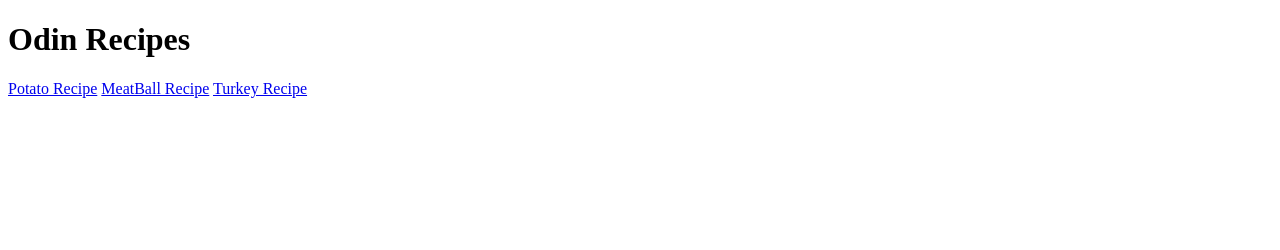
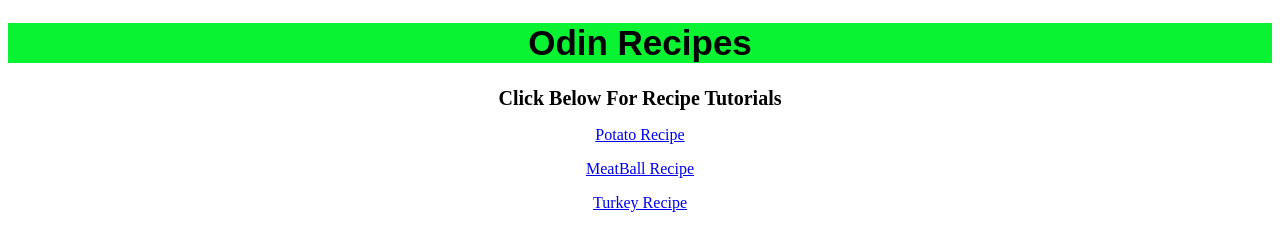
Before and after one commit to PhuxWil/odin-recipes, a plain HTML site: page index.html in a window 1280 px wide. Drawn offline with Linux system fonts and the light colour scheme.

Commit message:
Add recipes and index.html

```diff
--- a/index.html
+++ b/index.html
@@ -3,12 +3,17 @@
 <head>
     <meta charset="UTF-8">
     <meta name="viewport" content="width=<device-width>, initial-scale=1.0">
-    <title>Document</title>
+    <title>Odin-Recipes</title>
+    <link rel="stylesheet" href = "styles.css">
 </head>
 <body>
     <h1>Odin Recipes</h1>
-    <a href="recipes/potato.html">Potato Recipe</a>
-    <a href="recipes/meatball.html">MeatBall Recipe</a>
-    <a href="recipes/turkey.html">Turkey Recipe</a>
+    <h2>Click Below For Recipe Tutorials</h2>
+    <div id="recipes">
+        <a href="recipes/potato.html">Potato Recipe</a><p></p>
+        <a href="recipes/meatball.html">MeatBall Recipe</a><p></p>
+        <a href="recipes/turkey.html">Turkey Recipe</a><p></p>
+    </div>
+
 </body>
 </html>
--- /dev/null
+++ b/recipes/m_styles.css
@@ -0,0 +1,5 @@
+h1{
+    text-align: center;
+    font-weight: bold;
+    background-color: lemonchiffon;
+}
--- /dev/null
+++ b/styles.css
@@ -0,0 +1,16 @@
+h1{
+    font-size: 35px;
+    font-family: sans-serif;
+    font-stretch: semi-condensed;
+    text-align: center;
+    color: black;
+    background-color: #09f333;
+    font-weight: 650;
+}
+h2{
+    font-size: 20px;
+    text-align: center;
+}
+#recipes{
+    text-align: center;
+}
```
Also changed, not shown: recipes/meatball.html (+1 -0 lines).
